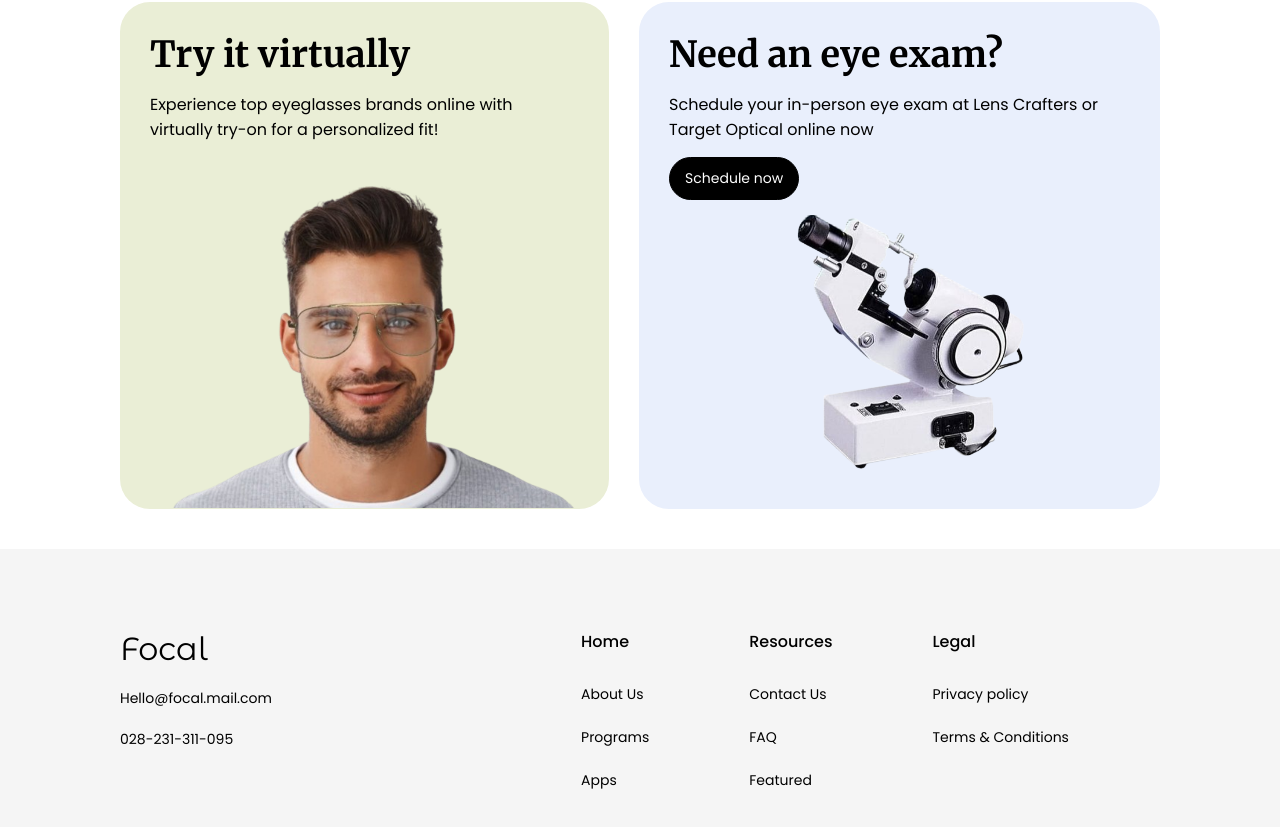
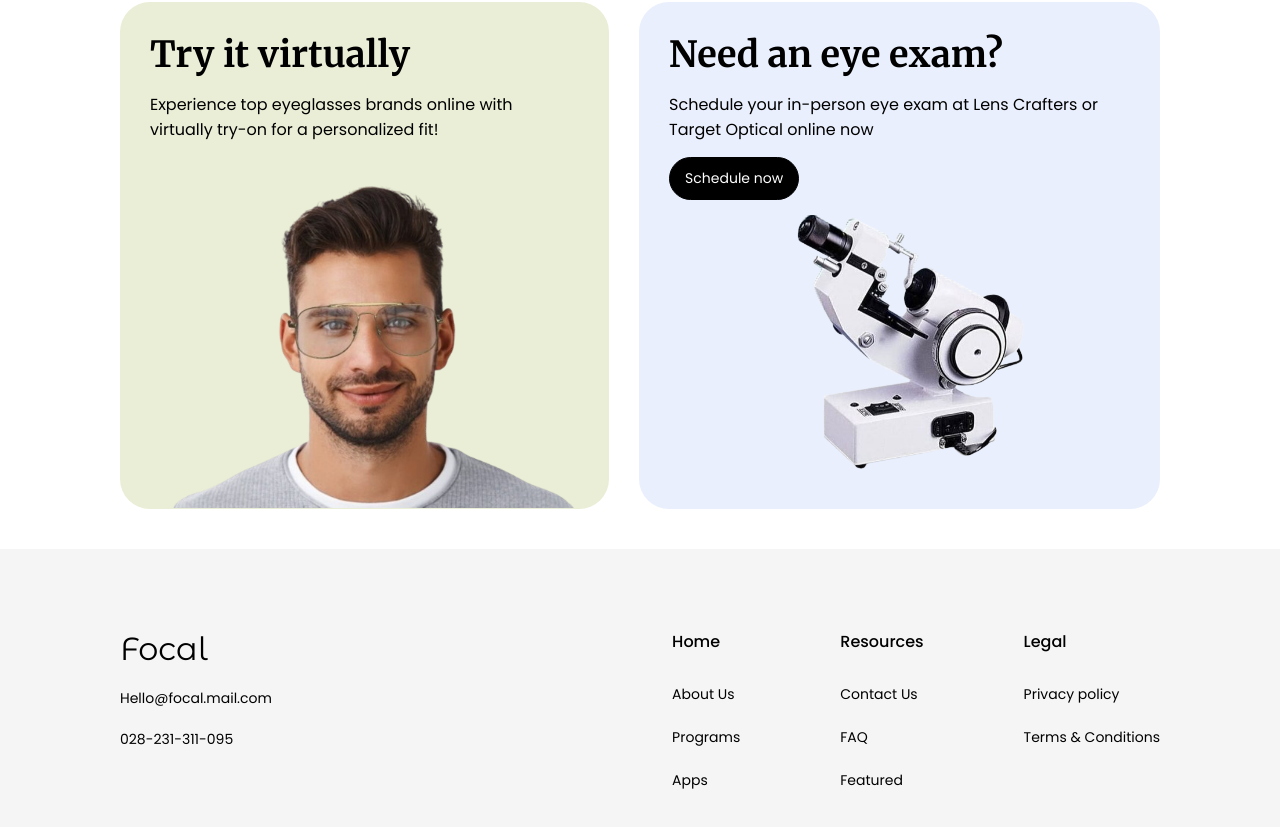
Before and after one commit to shreyash19-pixel/eye-wear-app, a React (Create React App) app: page / in a window 1280 px wide. Shown: the part 4001-4828 px from the top of the page. Built offline with nearby package versions, Linux system fonts and the light colour scheme.

Commit message:
fixed-max-width

```diff
--- a/src/components/Footer/index.jsx
+++ b/src/components/Footer/index.jsx
@@ -1,46 +1,62 @@
-import React from 'react'
-import { CompanyEmail, CompanyLogoWrap, FooterLinks, FooterLinksContainer, FooterLinksTitle, FooterLinksTitleWrap, FooterLinksWrap, FooterWrap, PersonalInfoWrap } from '../../styles/Footer'
-import { CompanyName } from '../../styles/Nav'
-
+import React from "react";
+import {
+  CompanyEmail,
+  CompanyLogoWrap,
+  FooterContainer,
+  FooterLinks,
+  FooterLinksContainer,
+  FooterLinksTitle,
+  FooterLinksTitleWrap,
+  FooterLinksWrap,
+  FooterWrap,
+  PersonalInfoWrap,
+} from "../../styles/Footer";
+import { CompanyName } from "../../styles/Nav";
 
 const Footer = () => {
-
   const navlinks = [
-        {title : "Home", link1 : "About Us", link2 : "Programs", link3 : "Apps"},
-        {title : "Resources", link1 : "Contact Us", link2 : "FAQ", link3 : "Featured"},
-        {title : "Legal", link1 : "Privacy policy", link2 : "Terms & Conditions"},
-    ]
+    { title: "Home", link1: "About Us", link2: "Programs", link3: "Apps" },
+    {
+      title: "Resources",
+      link1: "Contact Us",
+      link2: "FAQ",
+      link3: "Featured",
+    },
+    { title: "Legal", link1: "Privacy policy", link2: "Terms & Conditions" },
+  ];
   return (
-    <FooterWrap id = "Contact">
+    <FooterContainer id="Contact">
+      <FooterWrap>
         <PersonalInfoWrap>
           <CompanyLogoWrap>
             <CompanyName>Focal</CompanyName>
           </CompanyLogoWrap>
-            <CompanyEmail>
-                Hello@focal.mail.com
-            </CompanyEmail>
-            <CompanyEmail>
-                028-231-311-095
-            </CompanyEmail>
+          <CompanyEmail>Hello@focal.mail.com</CompanyEmail>
+          <CompanyEmail>028-231-311-095</CompanyEmail>
         </PersonalInfoWrap>
         <FooterLinksContainer>
           {navlinks.map((link) => (
             <FooterLinksWrap>
               <FooterLinksTitleWrap>
-                    <FooterLinksTitle>
-                       {link.title}
-                    </FooterLinksTitle>
+                <FooterLinksTitle>{link.title}</FooterLinksTitle>
               </FooterLinksTitleWrap>
               <FooterLinks>
-                    <CompanyEmail op = {true} href = "#">{link.link1}</CompanyEmail>
-                    <CompanyEmail op = {true} href = "#">{link.link2}</CompanyEmail>
-                    <CompanyEmail op = {true} href = "#">{link.link3}</CompanyEmail>
+                <CompanyEmail op={true} href="#">
+                  {link.link1}
+                </CompanyEmail>
+                <CompanyEmail op={true} href="#">
+                  {link.link2}
+                </CompanyEmail>
+                <CompanyEmail op={true} href="#">
+                  {link.link3}
+                </CompanyEmail>
               </FooterLinks>
             </FooterLinksWrap>
           ))}
         </FooterLinksContainer>
       </FooterWrap>
-  )
-}
+    </FooterContainer>
+  );
+};
 
-export default Footer
+export default Footer;
--- a/src/styles/Footer/index.jsx
+++ b/src/styles/Footer/index.jsx
@@ -1,12 +1,15 @@
 import styled from "styled-components";
 
 
-export const FooterWrap = styled.div`
-    width: 100%;
+
+
+export const FooterContainer = styled.div`
+      width: 100%;
     padding: 80px 120px;
     display: flex;
+    align-items: center;
     background-color: #F5F5F5;
-    justify-content: space-between;
+    justify-content: center;
     gap: 20px;
 
     @media (max-width: 1000px)
@@ -29,8 +32,16 @@ export const FooterWrap = styled.div`
     }
 `
 
+export const FooterWrap = styled.div`
+  width: 100%;
+  max-width: 1200px;
+  display: flex;
+  justify-content: space-between;
+`
+
 export const PersonalInfoWrap = styled.div`
     width: 100%;
+    max-width: 1200px;
     max-width: 350px;
     display: flex;
     flex-direction: column;
@@ -88,7 +99,7 @@ export const FooterLinksContainer = styled.div`
     width: 100%;
     display: flex;
     gap: 100px;
-    justify-content: center;
+    justify-content: flex-end;
 
     @media (max-width: 1000px)
     {
--- a/src/styles/Insurance/index.jsx
+++ b/src/styles/Insurance/index.jsx
@@ -6,6 +6,9 @@ import CheckMachine from '../../assets/checkup-machine.png'
 export const InsuranceContainer = styled.div`
     width: 100%;
     padding: 40px 120px;
+    display: flex;
+    align-items: center;
+    justify-content: center;
 
     @media (max-width: 1130px)
     {
@@ -26,6 +29,7 @@ export const InsuranceContainer = styled.div`
 
 export const InsuranceWrapper = styled.div`
     width: 100%;
+    max-width: 1200px;
     display: flex;
     flex-direction: column;
     gap: 20px;
```
Also changed, not shown: src/styles/Hero/index.jsx (line endings or trailing spaces). Lines whose indentation alone changed are shown as unchanged.
